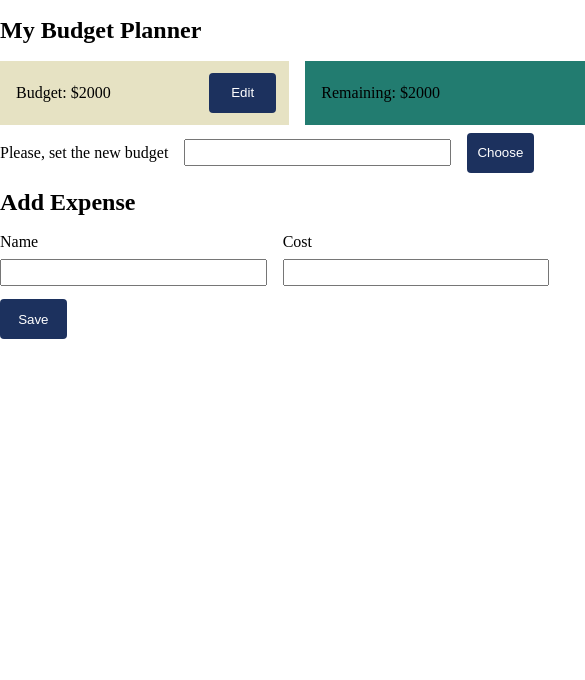
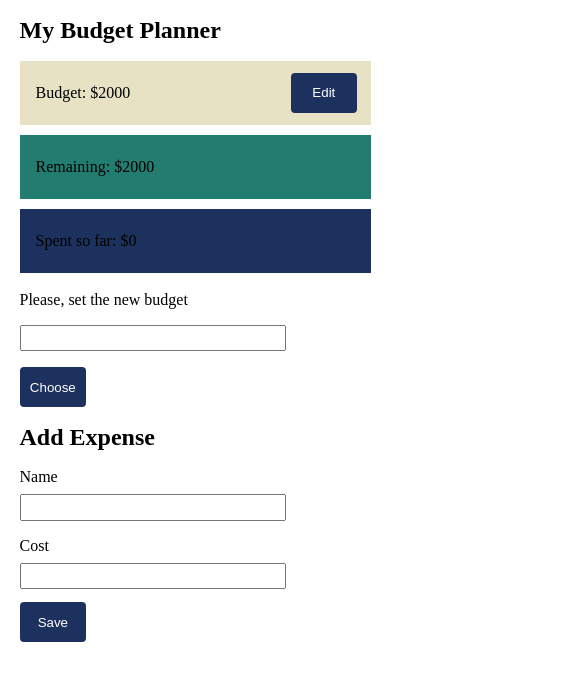
Before and after one commit to nikaareshidze/Budget-Planner, a React (Vite) app: page / in a window 390 px wide. Both pictures are taken after a click on the button "Edit". Shown: the top 680 px of the page, 585 px wide, since content can reach past the window. Built offline with nearby package versions, Linux system fonts and the light colour scheme.

Commit message:
Make website responsive

```diff
--- a/src/components/AddExpense.tsx
+++ b/src/components/AddExpense.tsx
@@ -35,7 +35,7 @@ export default function AddExpense() {
       <SectionTitle>Add Expense</SectionTitle>
 
       <Form onSubmit={handleSubmit(onSubmit)}>
-        <div style={{ display: "flex", gap: "1em" }}>
+        <FormChild>
           <div>
             <Title>Name</Title>
             <Input {...register("expenseName", { required: true })} />
@@ -51,7 +51,7 @@ export default function AddExpense() {
               })}
             />
           </div>
-        </div>
+        </FormChild>
 
         <ThisButton>Save</ThisButton>
       </Form>
@@ -69,3 +69,12 @@ import Form from "../styles/Form";
 const ThisButton = styled(Button)`
   margin-top: 1em;
 `;
+
+const FormChild = styled.div`
+  display: flex;
+  gap: 1em;
+
+  @media (max-width: 610px) {
+    flex-direction: column;
+  }
+`;
--- a/src/components/EditBudgetForm.tsx
+++ b/src/components/EditBudgetForm.tsx
@@ -31,17 +31,11 @@ export default function EditBudgetForm() {
     <>
       {editBudgetVisibility && (
         <ThisForm onSubmit={handleSubmit(onSubmit)}>
-          <div
-            style={{
-              display: "flex",
-              gap: "1em",
-              alignItems: "center",
-            }}
-          >
+          <ThisFormChild>
             <Title>Please, set the new budget</Title>
             <ThisInput {...register("newBudget", { required: true })} />
             <Button>Choose</Button>
-          </div>
+          </ThisFormChild>
         </ThisForm>
       )}
     </>
@@ -58,6 +52,17 @@ const ThisForm = styled(Form)`
   margin-top: 0.5em;
 `;
 
+const ThisFormChild = styled.div`
+  display: flex;
+  gap: 1em;
+  align-items: center;
+
+  @media (max-width: 610px) {
+    flex-direction: column;
+    align-items: flex-start;
+  }
+`;
+
 const ThisInput = styled(Input)`
   margin-top: 0;
 `;
--- a/src/styles/Card.ts
+++ b/src/styles/Card.ts
@@ -1,12 +1,17 @@
 import styled from "styled-components";
 
 const Card = styled.div<{ bgColor?: string }>`
-  width: 24em;
+  width: 32%;
   height: 4em;
   background-color: ${(props) => props.bgColor};
 
   display: flex;
   align-items: center;
+
+  @media (max-width: 750px) {
+    width: 100%;
+    margin-bottom: 10px;
+  }
 `;
 
 export default Card;
--- a/src/styles/Container.ts
+++ b/src/styles/Container.ts
@@ -5,6 +5,16 @@ const Container = styled.div`
   margin: auto;
   display: flex;
   flex-direction: column;
+
+  @media (max-width: 950px) {
+    width: 800px;
+  }
+  @media (max-width: 850px) {
+    width: 700px;
+  }
+  @media (max-width: 750px) {
+    width: 90%;
+  }
 `;
 
 export default Container;
--- a/src/styles/StyledCards.ts
+++ b/src/styles/StyledCards.ts
@@ -2,7 +2,11 @@ import styled from "styled-components";
 
 const StyledCards = styled.div`
   display: flex;
-  gap: 1em;
+  justify-content: space-between;
+
+  @media (max-width: 750px) {
+    flex-direction: column;
+  }
 `;
 
 export default StyledCards;
```
